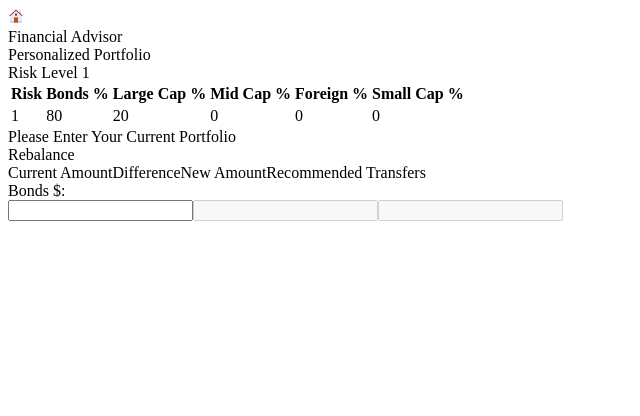
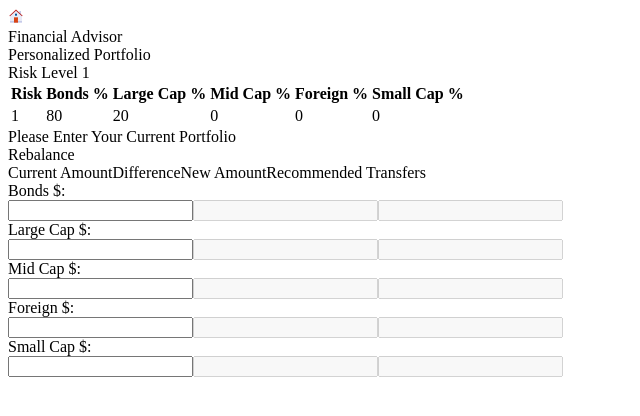
Before and after one commit to eksilva/BPProject, a React app: page / in a window 1280 px wide. Shown: the top 416 px of the page, without its empty margins (0-640 px from the left). Built offline with nearby package versions, Linux system fonts and the light colour scheme; the HTML template or start-up script is replaced by a standard one.

Commit message:
updates to styling of risk calculator

```diff
--- /dev/null
+++ b/client/src/components/CustomRiskTable.jsx
@@ -0,0 +1,32 @@
+import React from 'react';
+
+const CustomRiskTable = () => {
+  return (
+    <div id="custom-risk-table">
+      <table>
+        <thead>
+          <tr>
+            <th>Risk</th>
+            <th>Bonds %</th>
+            <th>Large Cap %</th>
+            <th>Mid Cap %</th>
+            <th>Foreign %</th>
+            <th>Small Cap %</th>
+          </tr>
+        </thead>
+        <tbody>
+          <tr>
+            <td>1</td>
+            <td>80</td>
+            <td>20</td>
+            <td>0</td>
+            <td>0</td>
+            <td>0</td>
+          </tr>
+        </tbody>
+      </table>
+    </div>
+  )
+}
+
+export default CustomRiskTable;
--- a/client/src/components/RiskCalculator.jsx
+++ b/client/src/components/RiskCalculator.jsx
@@ -1,5 +1,6 @@
 import React from 'react';
 import RiskCalculatorRow from './RiskCalculatorRow.jsx';
+import CustomRiskTable from './CustomRiskTable.jsx';
 
 class RiskCalculator extends React.Component {
   constructor(props) {
@@ -16,30 +17,7 @@ class RiskCalculator extends React.Component {
         <div className="risk-calculator-label-container">
           <div className="risk-calculator-label-risk">Risk Level 1</div>
         </div>
-        <div id="custom-risk-table">
-          <table>
-            <thead>
-              <tr>
-                <th>Risk</th>
-                <th>Bonds %</th>
-                <th>Large Cap %</th>
-                <th>Mid Cap %</th>
-                <th>Foreign %</th>
-                <th>Small Cap %</th>
-              </tr>
-            </thead>
-            <tbody>
-              <tr>
-                <td>1</td>
-                <td>80</td>
-                <td>20</td>
-                <td>0</td>
-                <td>0</td>
-                <td>0</td>
-              </tr>
-            </tbody>
-          </table>
-        </div>
+        <CustomRiskTable />
         <div id="currentInvestmentContainer">Please Enter Your Current Portfolio
           <div className="button" id="rebalance-button">Rebalance</div>
         </div>
@@ -51,11 +29,12 @@ class RiskCalculator extends React.Component {
             <label>Recommended Transfers</label>
           </div>
           <div className="risk-calculator-main">
-            <div className="risk-calculator-man-row">
-              <label>Bonds $:</label>
-              <RiskCalculatorRow />
-            </div>
-
+              <RiskCalculatorRow label="Bonds $:"/>
+              <RiskCalculatorRow label="Large Cap $:"/>
+              <RiskCalculatorRow label="Mid Cap $:"/>
+              <RiskCalculatorRow label="Foreign $:"/>
+              <RiskCalculatorRow label="Small Cap $:"/>
+            <div className="risk-calculator-transfers"></div>
           </div>
         </div>
       </div>
--- a/client/src/components/RiskCalculatorRow.jsx
+++ b/client/src/components/RiskCalculatorRow.jsx
@@ -4,6 +4,7 @@ export class RiskCalculatorRow extends React.Component {
   constructor(props) {
     super(props);
     this.state = {
+      label: props.label,
       amount: '',
     }
 
@@ -19,11 +20,12 @@ export class RiskCalculatorRow extends React.Component {
 
   render() {
     return (
-      <div className="risk-calculator-man-row">
+      <div className="risk-calculator-main-row">
+        <label>{this.state.label}</label>
         <div className="risk-calculator-main-row-box">
           <input type="text" className="risk-calculator-main-input" value={this.state.amount} onChange={this.handleChange}></input>
-          <input type="text" class="risk-calculator-main-difference" disabled></input>
-          <input type="text" class="risk-calculator-main-new" disabled></input>
+          <input type="text" className="risk-calculator-main-difference" disabled></input>
+          <input type="text" className="risk-calculator-main-new" disabled></input>
         </div>
       </div>
     )
```
Also changed, not shown: 2 other files (tests, documents, lock files or other folders).
